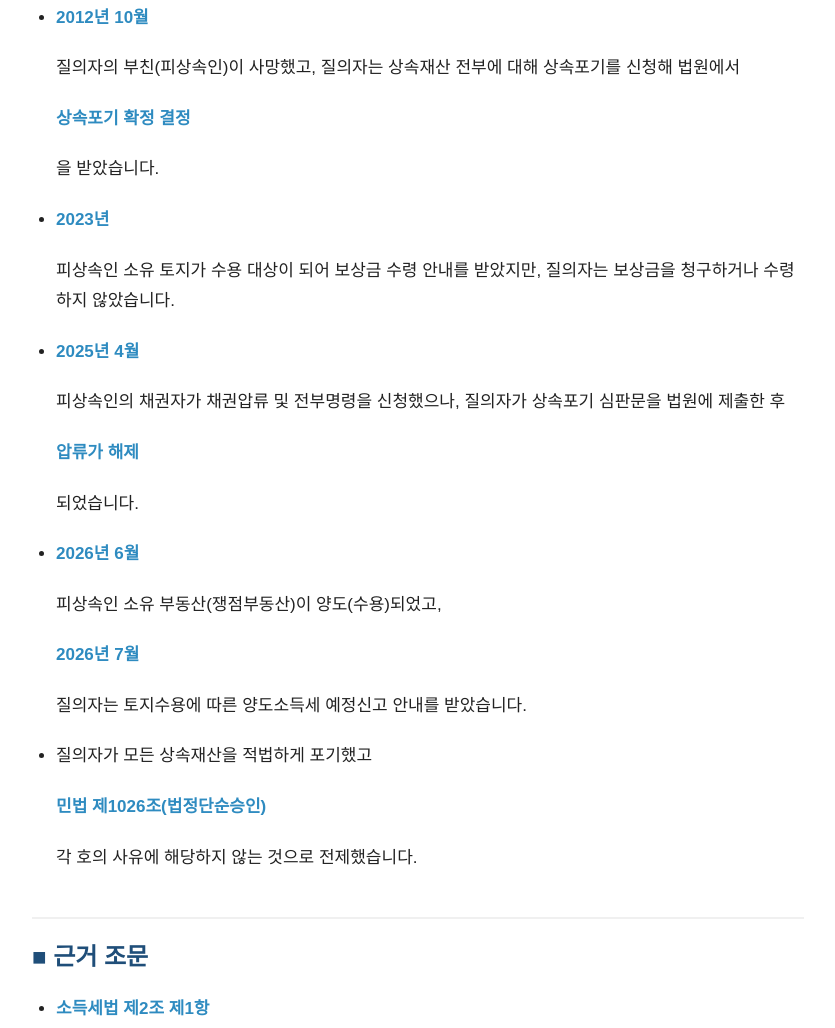
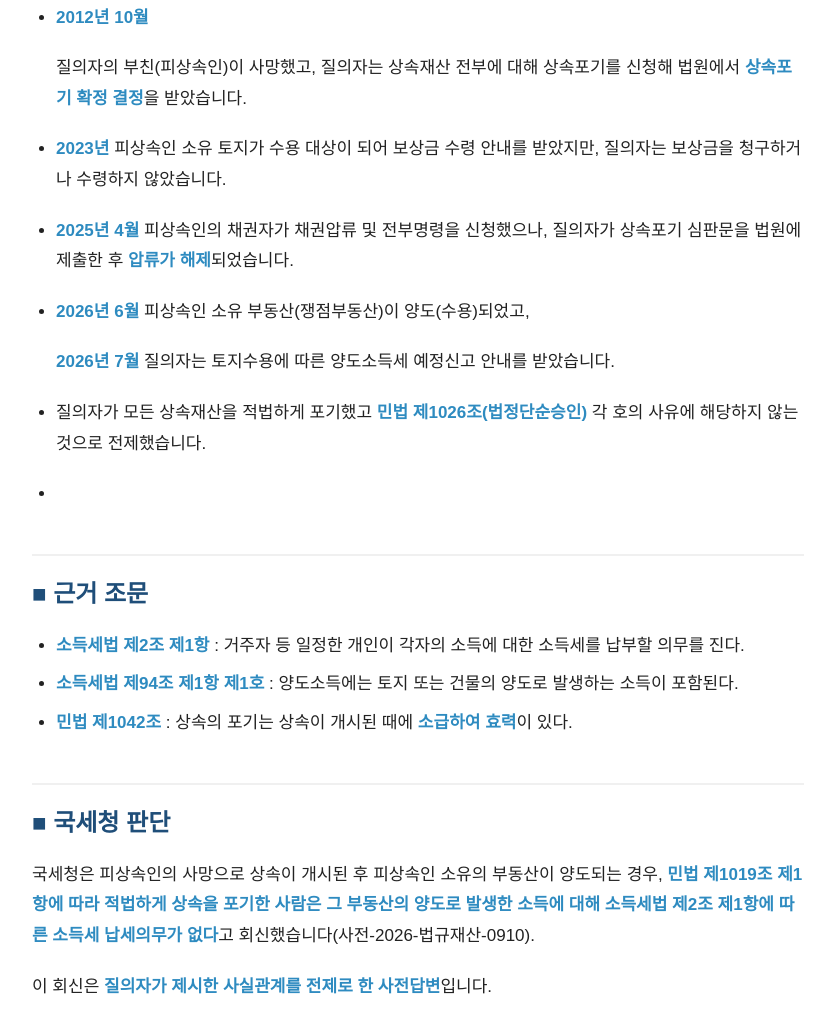
Before and after one commit to tax-yg/yool-gwang, an Eleventy site: page tax-column/inheritance-tax/2026-10-10-0208/index.md in a window 1280 px wide. Shown: the part 765-1793 px from the top of the page, without its empty margins (222-1057 px from the left). Built offline with nearby package versions, Linux system fonts and the light colour scheme; Eleventy itself is replaced by a stand-in of ours; files that its build step writes are made by us from their sources.

Commit message:
Update 세무 칼럼 “inheritance-tax/2026-10-10-0208/index”

```diff
--- a/tax-column/inheritance-tax/2026-10-10-0208/index.md
+++ b/tax-column/inheritance-tax/2026-10-10-0208/index.md
@@ -27,49 +27,20 @@ faq:
 
 * **2012년 10월**
 
-   질의자의 부친(피상속인)이 사망했고, 질의자는 상속재산 전부에 대해 상속포기를 신청해 법원에서
+   질의자의 부친(피상속인)이 사망했고, 질의자는 상속재산 전부에 대해 상속포기를 신청해 법원에서 **상속포기 확정 결정**을 받았습니다.
+* **2023년** 피상속인 소유 토지가 수용 대상이 되어 보상금 수령 안내를 받았지만, 질의자는 보상금을 청구하거나 수령하지 않았습니다.
+* **2025년 4월** 피상속인의 채권자가 채권압류 및 전부명령을 신청했으나, 질의자가 상속포기 심판문을 법원에 제출한 후 **압류가 해제**되었습니다.
+* **2026년 6월** 피상속인 소유 부동산(쟁점부동산)이 양도(수용)되었고,
 
-  **상속포기 확정 결정**
-
-  을 받았습니다.
-* **2023년**
-
-   피상속인 소유 토지가 수용 대상이 되어 보상금 수령 안내를 받았지만, 질의자는 보상금을 청구하거나 수령하지 않았습니다.
-* **2025년 4월**
-
-   피상속인의 채권자가 채권압류 및 전부명령을 신청했으나, 질의자가 상속포기 심판문을 법원에 제출한 후
-
-  **압류가 해제**
-
-  되었습니다.
-* **2026년 6월**
-
-   피상속인 소유 부동산(쟁점부동산)이 양도(수용)되었고,
-
-  **2026년 7월**
-
-   질의자는 토지수용에 따른 양도소득세 예정신고 안내를 받았습니다.
-* 질의자가 모든 상속재산을 적법하게 포기했고
-
-  **민법 제1026조(법정단순승인)**
-
-   각 호의 사유에 해당하지 않는 것으로 전제했습니다.
+  **2026년 7월** 질의자는 토지수용에 따른 양도소득세 예정신고 안내를 받았습니다.
+* 질의자가 모든 상속재산을 적법하게 포기했고 **민법 제1026조(법정단순승인)** 각 호의 사유에 해당하지 않는 것으로 전제했습니다.
+*
 
 ## ■ 근거 조문
 
-* **소득세법 제2조 제1항**
-
-   : 거주자 등 일정한 개인이 각자의 소득에 대한 소득세를 납부할 의무를 진다.
-* **소득세법 제94조 제1항 제1호**
-
-   : 양도소득에는 토지 또는 건물의 양도로 발생하는 소득이 포함된다.
-* **민법 제1042조**
-
-   : 상속의 포기는 상속이 개시된 때에
-
-  **소급하여 효력**
-
-  이 있다.
+* **소득세법 제2조 제1항** : 거주자 등 일정한 개인이 각자의 소득에 대한 소득세를 납부할 의무를 진다.
+* **소득세법 제94조 제1항 제1호** : 양도소득에는 토지 또는 건물의 양도로 발생하는 소득이 포함된다.
+* **민법 제1042조** : 상속의 포기는 상속이 개시된 때에 **소급하여 효력**이 있다.
 
 ## ■ 국세청 판단
 
@@ -81,22 +52,10 @@ faq:
 
 1. 회신은
 
-   **모든 상속재산에 대해 적법하게 상속을 포기**
-
-   했고 민법 제1026조 각 호의 법정단순승인 사유에 해당하지 않는다는 전제에서 나온 것입니다.
-2. 질의자가 법원에서
-
-   **상속포기 확정 결정**
-
-   을 받았다는 점이 사실관계에 포함되어 있습니다.
-3. 보상금을 청구하거나 수령하지 않은 사실과 압류가 해제된 경과도 사실관계에 있으나,
-
-   **회신이 이를 따로 언급하지는 않았습니다.**
-4. 이 회신은
-
-   **소득세법 제2조 제1항에 따른 소득세 납세의무**
-
-   를 판단한 것이며, 다른 세목은 판단 대상이 아닙니다.
+   **모든 상속재산에 대해 적법하게 상속을 포기**했고 민법 제1026조 각 호의 법정단순승인 사유에 해당하지 않는다는 전제에서 나온 것입니다.
+2. 질의자가 법원에서 **상속포기 확정 결정**을 받았다는 점이 사실관계에 포함되어 있습니다.
+3. 보상금을 청구하거나 수령하지 않은 사실과 압류가 해제된 경과도 사실관계에 있으나, **회신이 이를 따로 언급하지는 않았습니다.**
+4. 이 회신은 **소득세법 제2조 제1항에 따른 소득세 납세의무**를 판단한 것이며, 다른 세목은 판단 대상이 아닙니다.
 
 만약 상속포기자임에도 불구하고 상속재산에 대한 양도소득세 안내를 받았다면 **상속포기 결정 여부**와 **법정단순승인 사유 해당 여부**부터 점검하시기 바랍니다.
 
```
